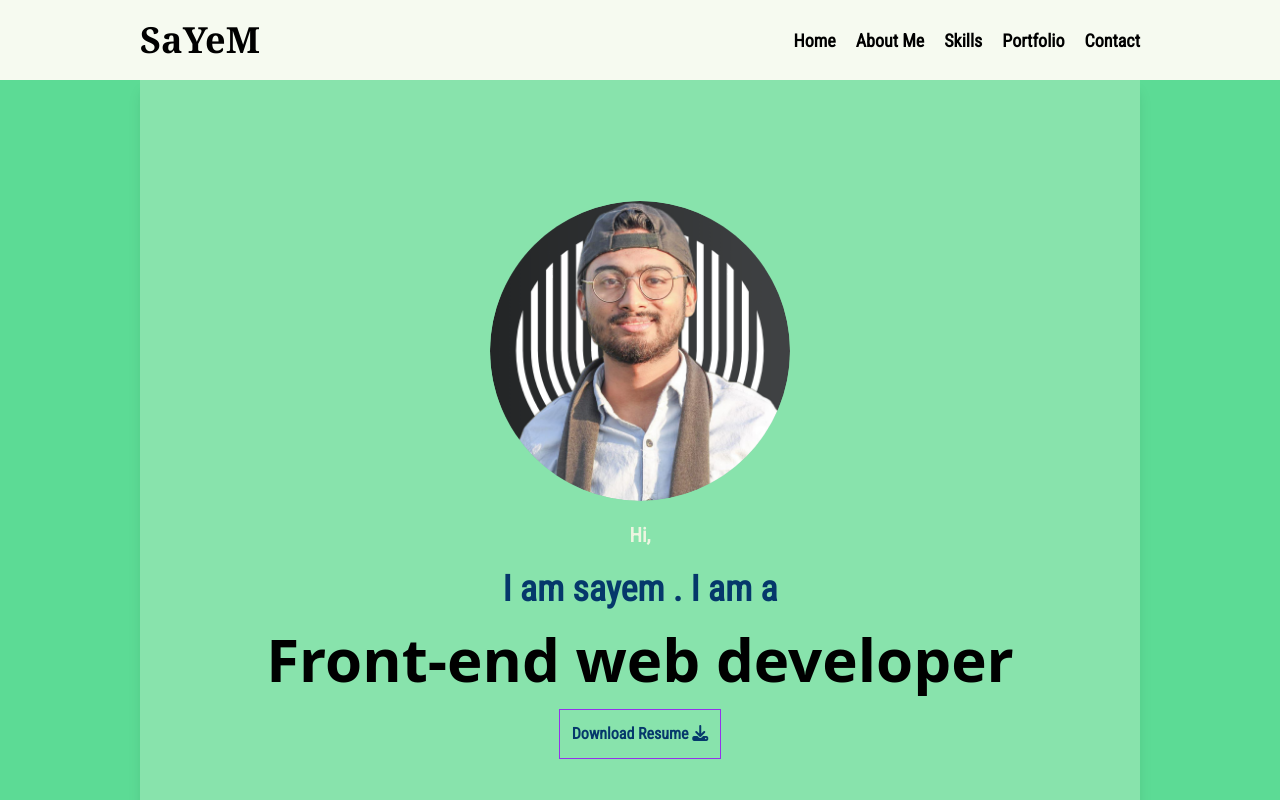
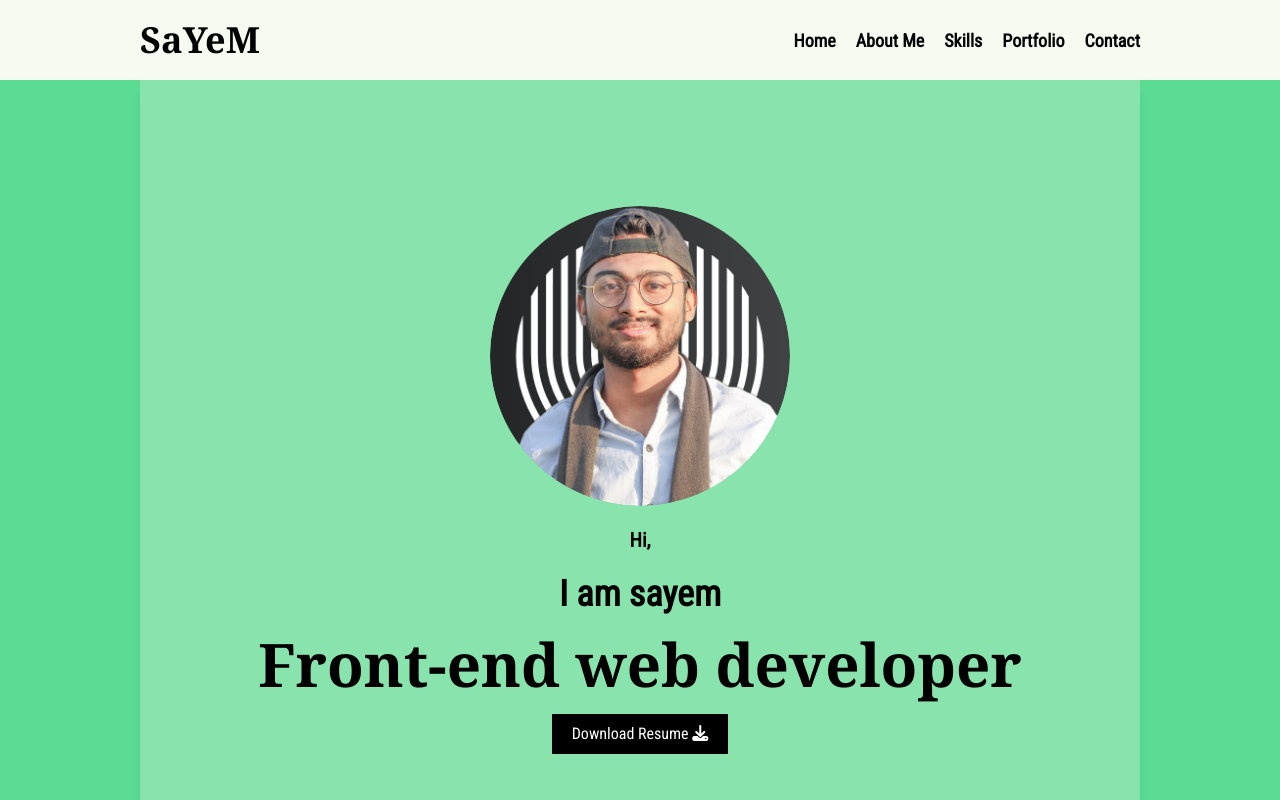
Before and after one commit to Sayemhaque/Porfolio-site, a React (Create React App) app: page / in a window 1280 px wide. Shown: the top 800 px of the page. Built offline with nearby package versions, Linux system fonts and the light colour scheme.

Commit message:
some design changes

```diff
--- a/public/index.html
+++ b/public/index.html
@@ -16,7 +16,7 @@
   <body>
     <noscript>You need to enable JavaScript to run this app.</noscript>
     <div id="root">
-      <h1 style="text-align: center;">Loading......</h1>
+      <!-- <h1  style="text-align: center;">Loading......</h1> -->
     </div>
   </body>
 </html>
--- a/src/components/About.js
+++ b/src/components/About.js
@@ -9,7 +9,7 @@ const About = () => {
             </div>
             <div className="max-w-[1000px] mx-auto pt-10">
                 <div className='grid grid-cols-1 sm:grid-cols-2 gap-5 '>
-                    <div  className=" bg-[#EDF5E1] bg-opacity-30 p-10 ">
+                    <div  className="bg-[#EDF5E1] bg-opacity-30 p-10 ">
                     <span className="text-center font-serif font-bold  text-md sm:text-lg">
                     “Hello,I’m sayem! I’m passionate about web development.I’m skilled in HTML, css,JavaScript,React and many more you can look around at skill section.
                     I’m now looking for a junior frontend dev position as I am
--- a/src/components/Hero.js
+++ b/src/components/Hero.js
@@ -1,15 +1,17 @@
 import React from 'react'
 import HeroImg from './../images/profile-pic (9).png'
+import resume from "./../images/mdsayemResume.pdf"
 const Hero = () => {
     return (
         <section name='home' className="bg-[#5CDB95] ">
-
             <div className="max-w-[1000px]  bg-[#EDF5E1] min-h-screen  bg-opacity-30 shadow-lg mx-auto px-8  flex flex-col space-y-5 justify-center items-center ">
                 <img  src={HeroImg} className="rounded-full object-contain h-[200px] w-[200px] sm:h-[300px] sm:w-[300px]" alt="" />
-                <p className=" text-xl text-[#EDF5E1] mt-5  font-bold">Hi,</p>
-                <h2 className="text-xl md:text-4xl font-bold text-[#05386B] ">I am sayem . I am a</h2>
-                <h3  className="text-4xl md:text-6xl font-bold text-center  font-sans ">Front-end web developer</h3>
-                <button className="bg-transparent border  border-purple-600 font-bold text-[#05386B] hover:text-[#EDF5E1]  hover:bg-[#05386B] py-3 px-3 mt-5 duration-200">Download Resume <i class="fa-solid fa-download"></i></button>
+                <p className="text-xl  mt-5  font-bold">Hi,</p>
+                <h2 className="text-xl md:text-4xl font-bold">I am sayem</h2>
+                <h3  className="text-4xl md:text-6xl font-bold text-center  font-serif ">Front-end web developer</h3>
+                <a href={resume} download="Resume">
+                <button className="bg-black text-white py-2 px-5">Download Resume <i class="fa-solid fa-download"></i></button>
+                </a>
             </div>
         </section>
     )
```
Also changed, not shown: 1 other file (tests, documents, lock files or other folders).
